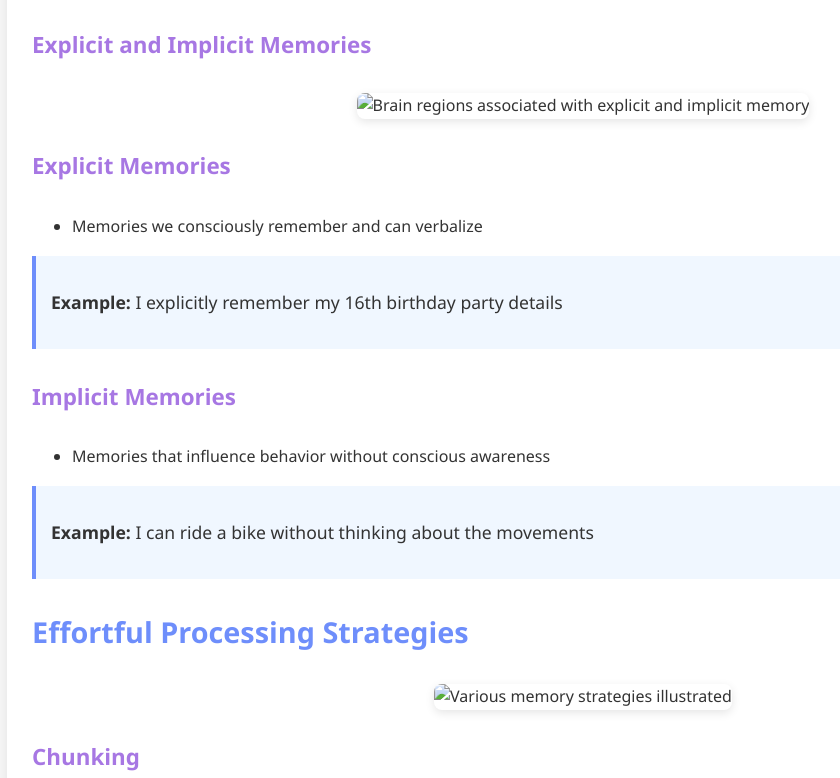
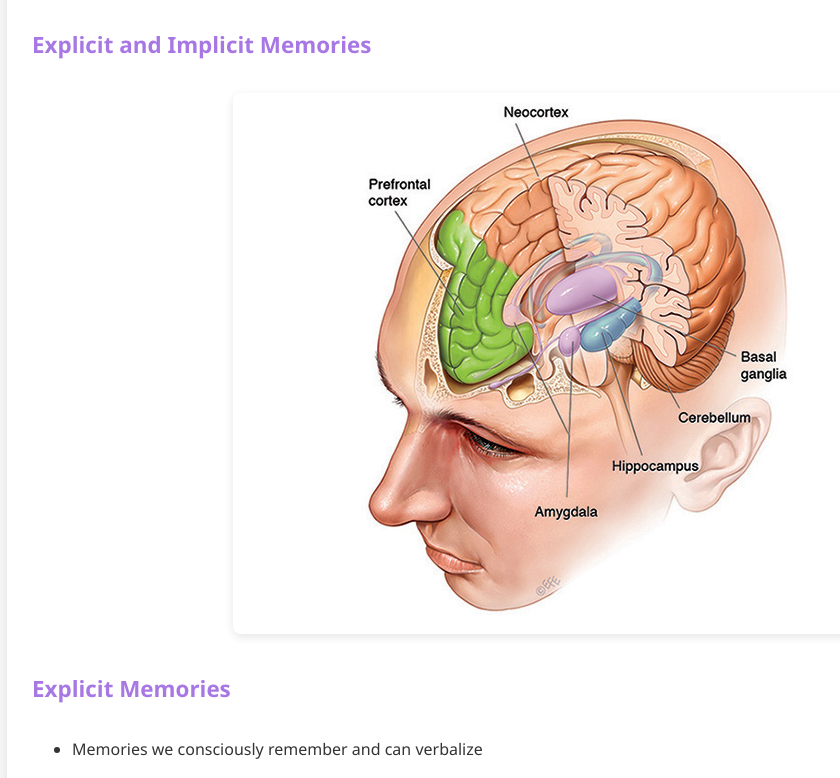
Before and after one commit to HelloBash/HelloBash.github.io, a plain HTML site: page index.html in a window 1280 px wide. Shown: the part 3179-3957 px from the top of the page, without its empty margins (57-897 px from the left). Drawn offline with Linux system fonts and the light colour scheme.

Commit message:
Update index.html

```diff
--- a/index.html
+++ b/index.html
@@ -238,7 +238,7 @@
 
             <h4>Explicit and Implicit Memories</h4>
             <div class="img-container">
-                <img src="/api/placeholder/800/400" alt="Brain regions associated with explicit and implicit memory" />
+                <img src="/images/hippocampusyea.jpg" alt="Brain regions associated with explicit and implicit memory" />
             </div>
 
             <h4>Explicit Memories</h4>
@@ -259,7 +259,7 @@
 
             <h3>Effortful Processing Strategies</h3>
             <div class="img-container">
-                <img src="/api/placeholder/800/400" alt="Various memory strategies illustrated" />
+                <img src="/images/memoryways.webp" alt="Various memory strategies illustrated" />
             </div>
 
             <h4>Chunking</h4>
```
